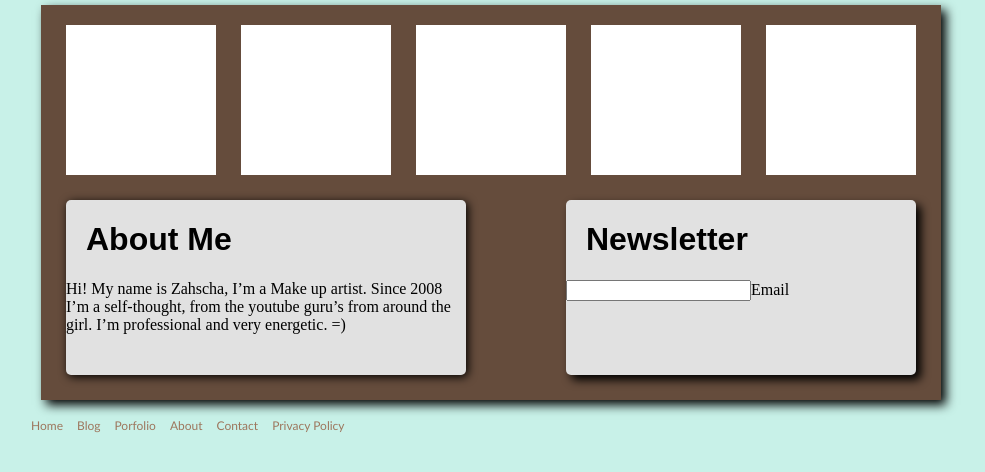
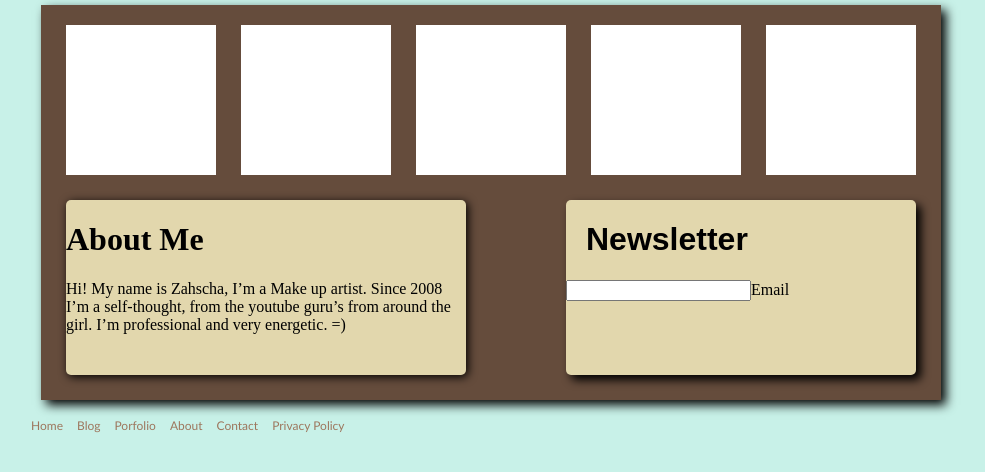
Before and after one commit to zahschag/zgmakeupart, a PHP site: page / in a window 1280 px wide. Shown: the part 203-675 px from the top of the page, without its empty margins (17-1002 px from the left). Run offline with PHP 8.4, Linux system fonts and the light colour scheme.

Commit message:
about newsletter color change

```diff
--- a/css/index.css
+++ b/css/index.css
@@ -21,7 +21,7 @@
 
 #about{
 	float:left;
-	background-color:#e1e1e1;
+	background-color:e2d7ad;
 	width:400px;
 	height:175px;
 	margin-top:25px;
@@ -34,14 +34,15 @@
 	box-shadow: 2px 2px 10px black;
 	clear:none;
 }
-#about h1{
+#about #newsletter h1{
+	color:#fff;
 	margin-left:20px;
 	font-family:Arial;
 
 }
 #newsletter{
 	float:right;
-	background-color:#e1e1e1;
+	background-color:#e2d7ad;
 	width:350px;
 	height:175px;
 	margin-top:25px;
```
Also changed, not shown: 2 other files.
